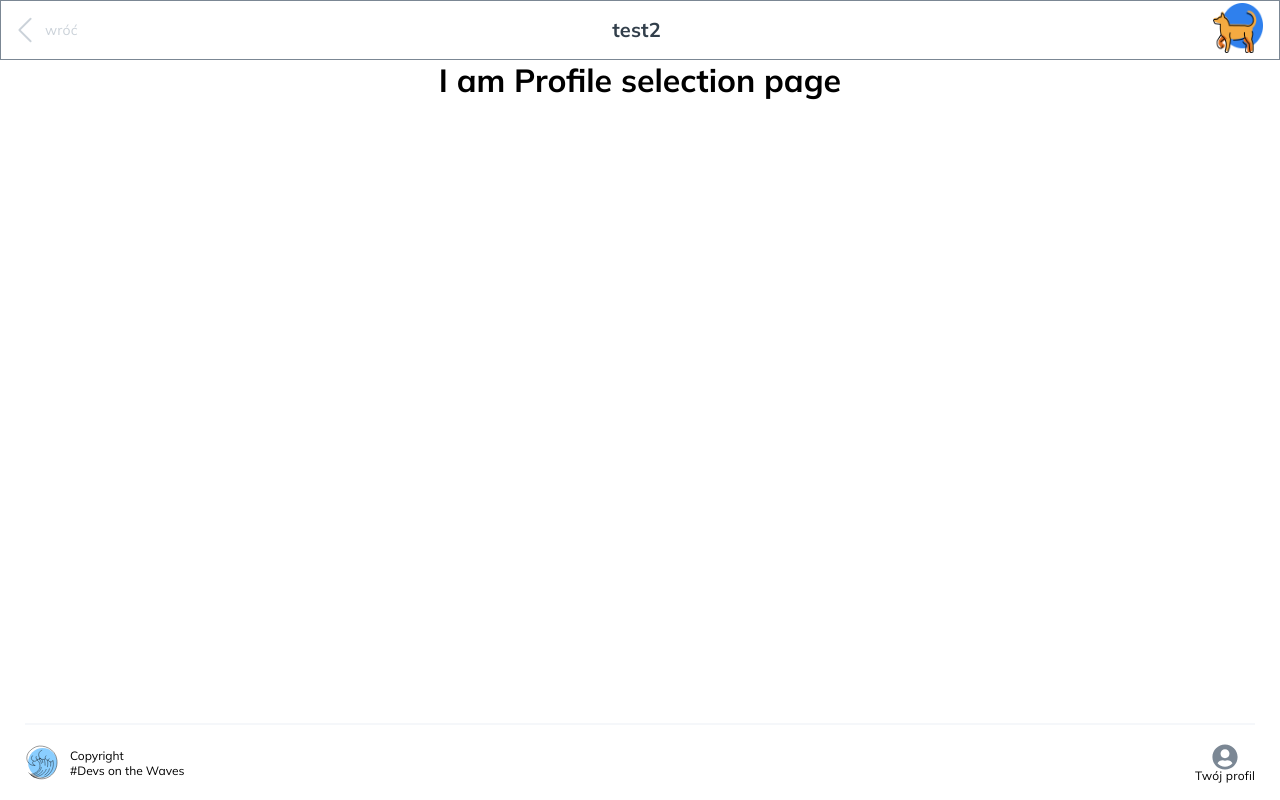
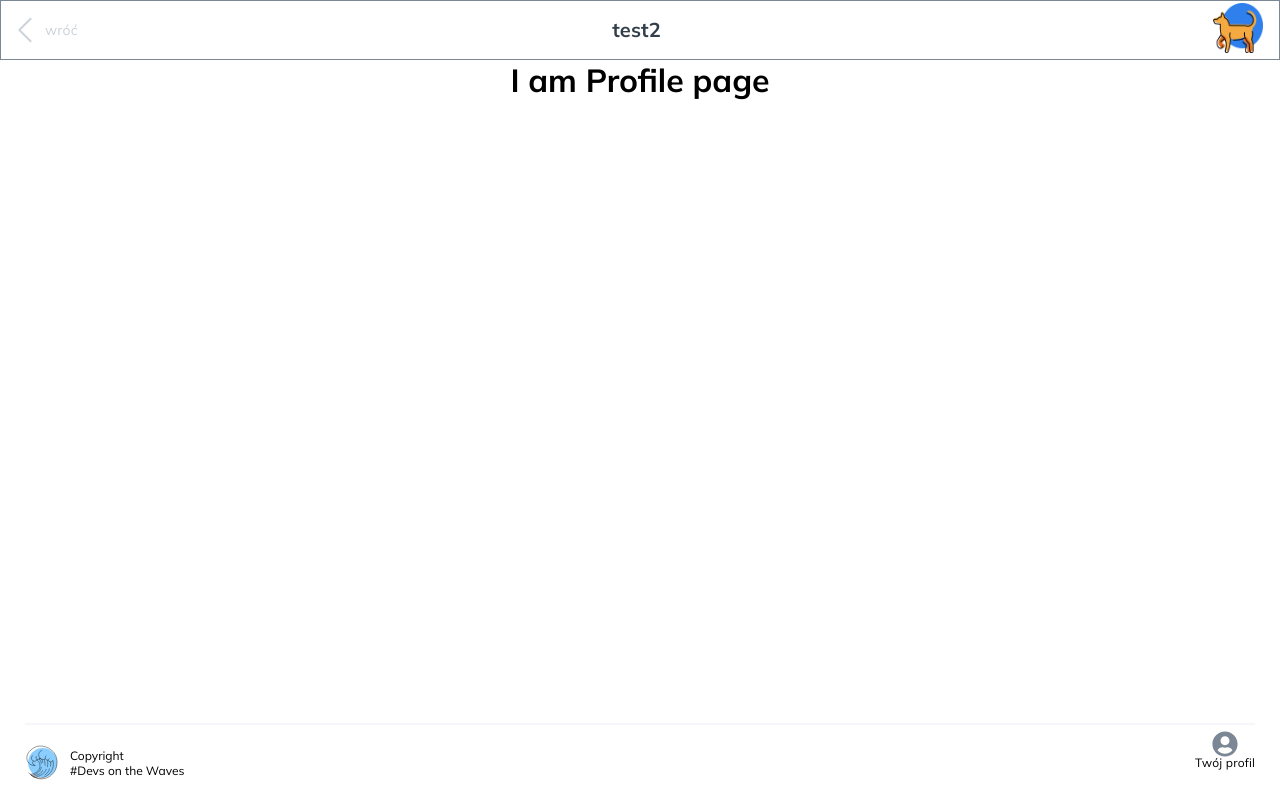
Before and after one commit to CC2021-WBL/GOOD-BOI-Application, a React (Create React App) app: page /profile in a window 1280 px wide. Built offline with nearby package versions, Linux system fonts and the light colour scheme.

Commit message:
- Added: Link to mock Profile Page

```diff
--- a/src/Molecules/Footer/Footer.js
+++ b/src/Molecules/Footer/Footer.js
@@ -1,6 +1,7 @@
 import { DevsLogo, LogoStyled, Copy, FooterStyled } from './FooterStyled';
 import logoDevsOnTheWaves from '../../Assets/logoDevsOnTheWaves.svg';
 import FooterProfileButton from '../../Atoms/FooterProfileButton/FooterProfileButton';
+import { Link } from 'react-router-dom';
 
 const Footer = () => {
   return (
@@ -19,7 +20,9 @@ const Footer = () => {
           #Devs on the Waves
         </Copy>
       </LogoStyled>
-      <FooterProfileButton />
+      <Link to="profile" style={{ textDecoration: 'none' }}>
+        <FooterProfileButton />
+      </Link>
     </FooterStyled>
   );
 };
--- a/src/Pages/ProfilePage/ProfilePage.js
+++ b/src/Pages/ProfilePage/ProfilePage.js
@@ -1,5 +1,5 @@
 const ProfilePage = () => {
-  return <h1> I am Profile selection page</h1>;
+  return <h1> I am Profile page</h1>;
 };
 
 export default ProfilePage;
```
